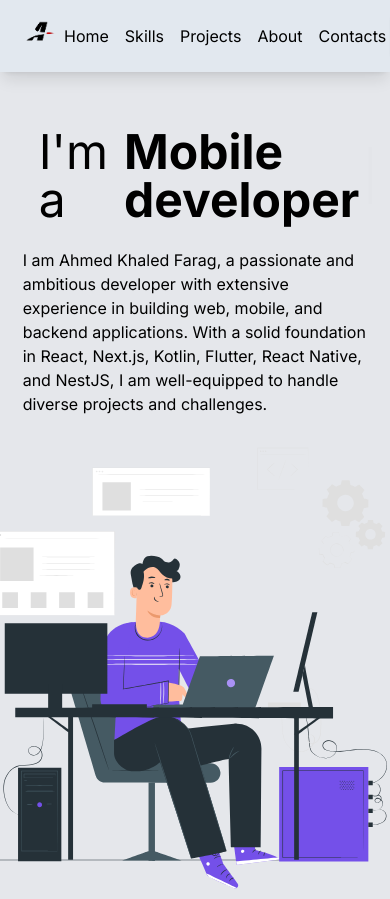
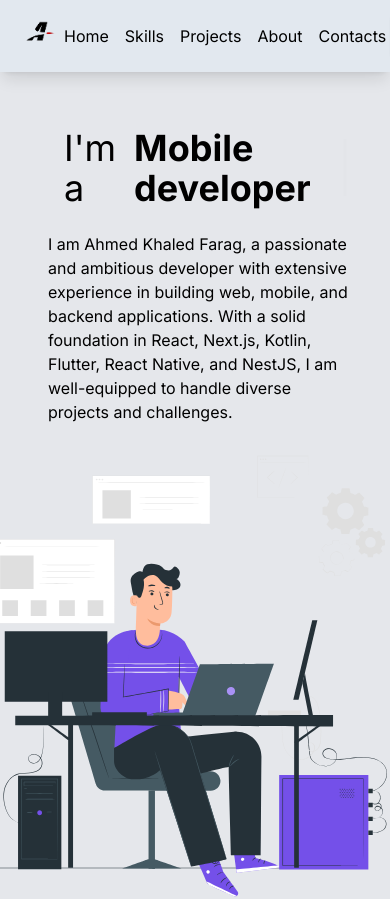
Before and after one commit to faragzz/portfolio, a Next.js app: page / in a window 390 px wide. Shown: the top 899 px of the page. Built offline with nearby package versions, Linux system fonts and the light colour scheme.

Commit message:
fixed about sm display

```diff
--- a/app/components/about.tsx
+++ b/app/components/about.tsx
@@ -27,8 +27,10 @@ export default function About({}: Props) {
       <div className="flex flex-col text-black ml-12 mr-10">
         <div className="flex items-center">
           <br />
-          <p className="text-5xl text-black ml-4">I&apos;m a </p>
-          <span className="font-bold text-5xl sm:text-3xl text-black ml-4">{text}</span>
+          <p className=" xl:text-5xl text-4xl text-black ml-4">I&apos;m a </p>
+          <span className="font-bold  text-4xl xl:text-5xl text-black ml-4">
+            {text}
+          </span>
           <span className="text-black text-5xl">
             <Cursor />
           </span>
```
